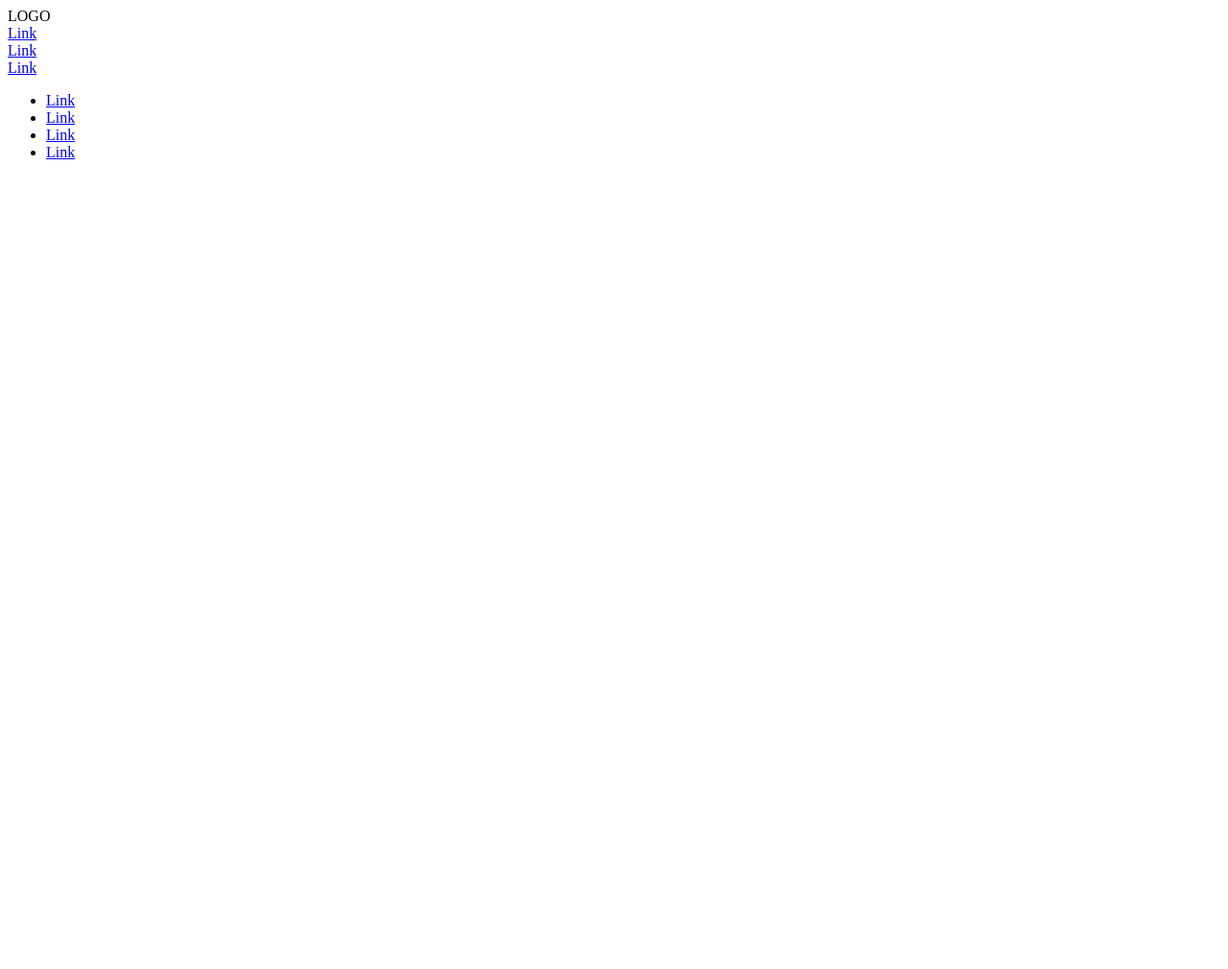
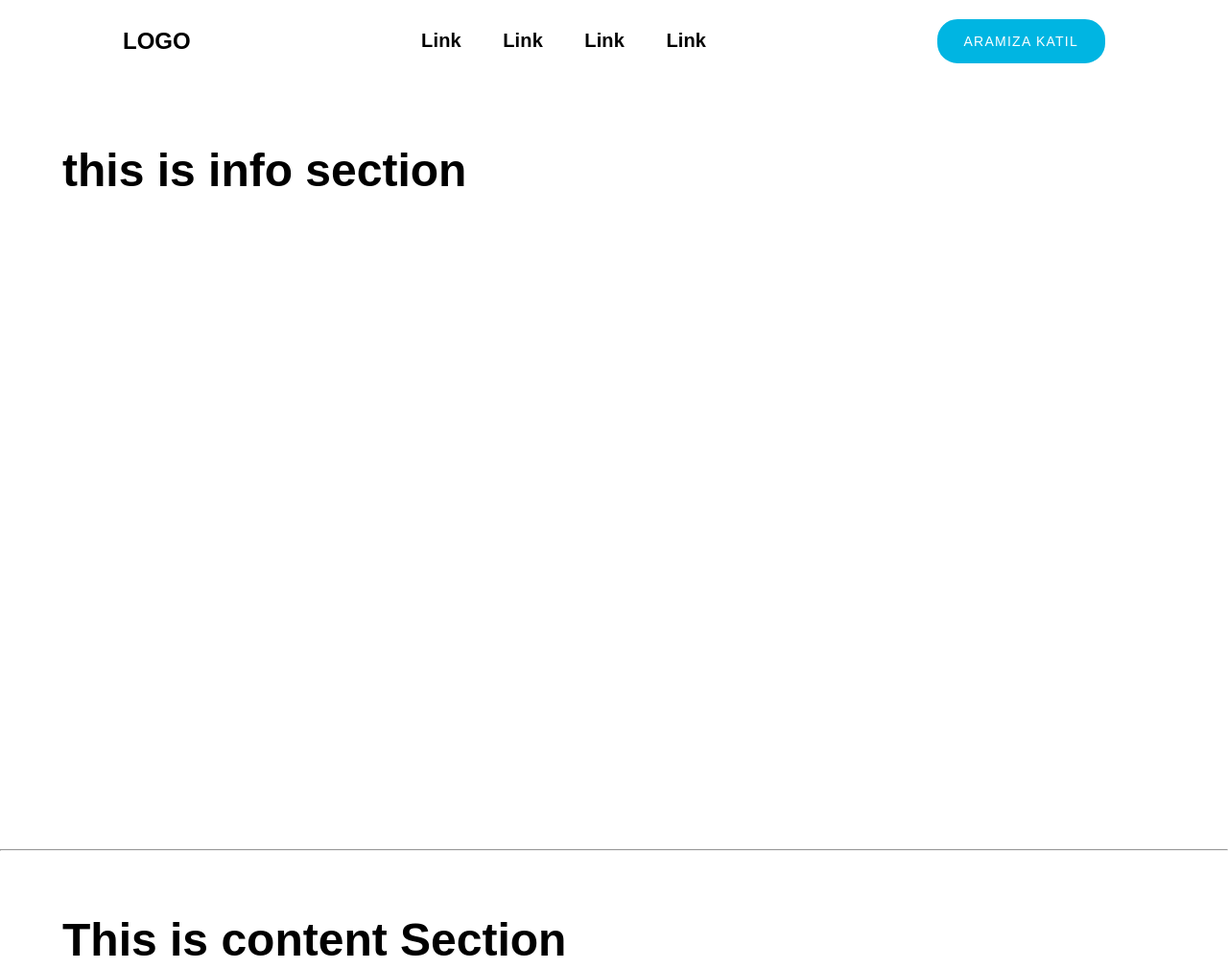
Before and after one commit to krizopraz/ankara-ieee-website, a plain HTML site: page cs/index.html in a window 1280 px wide. Shown: the top 1010 px of the page at 96% size. Before the commit the page ends 800 px from the top, so only its background shows below. Drawn offline with Linux system fonts and the light colour scheme.

Commit message:
Navigasyon barı oluşturuldu, geçici bir tema ayarlandı, içerik için gerekli alanlar ayarlandı

```diff
--- a/cs/index.css
+++ b/cs/index.css
@@ -0,0 +1,141 @@
+:root{
+    font-size: 13px;
+    --ieee-orange:#FFA300;
+    --ieee-blue:#00629b;
+    --ieee-cyan:#00b5e2;
+    --ieee-black:#000000;
+    --ieee-white:#ffffff;
+    --ieee-grey:#75787b;
+}
+*{
+    margin: 0;
+    padding: 0;
+    text-decoration: none;
+    color:var(--ieee-black);
+    box-sizing: border-box;
+    list-style: none;
+}
+h1,h2,h3,h4,h5,h6{
+    font-family: 'Montserrat', sans-serif !important;
+    text-transform: none;
+}
+h1{
+    font-size: 97px;
+    letter-spacing: -1.5px;
+    font-weight: 300;
+}
+h2{
+    font-size: 61px;
+    letter-spacing: -0.5px;
+    font-weight: 300;
+}
+h3{
+    font-size: 48px;
+    letter-spacing: 0px;
+}
+h4{
+    font-size: 34px;
+    letter-spacing: 0.25px;
+    font-weight: 500;
+}
+h5{
+    font-size: 24px;
+    letter-spacing: 0px;
+}
+h6{
+    font-size: 20px;
+    letter-spacing: 0.15px;
+}
+.subtitle-one{
+    font-family: 'Montserrat', sans-serif;
+    font-size: 16px;
+    letter-spacing: 0.15px;
+
+}
+.subtitle-two{
+    font-family: 'Montserrat', sans-serif;
+    font-size: 14px;
+    letter-spacing: 0.1px;
+    font-weight: 500;
+}
+body{
+    font-family: 'Open Sans', sans-serif;
+}
+.body-one{
+    font-family: 'Open Sans', sans-serif;
+    font-size: 16px;
+    letter-spacing: 0.5px;
+}
+.body-two{
+    font-family: 'Open Sans', sans-serif;
+    font-size: 14px;
+    letter-spacing: 0.25px;
+}
+button{
+    font-size: 14px;
+    letter-spacing: 1.25px;
+    text-transform: uppercase;
+    font-weight: 400;
+    transition: all 0.3s ease 0s;
+    background-color: var(--ieee-white);
+    color:var(--ieee-cyan);
+    border-color: var(--ieee-cyan);
+    border-radius: 1.5em;
+    box-shadow: none;
+    padding: 1rem 2rem;
+    border-style: solid;
+}
+button:hover{
+    color:var(--ieee-white);
+    background-color: var(--ieee-cyan);
+}
+button.filled{
+    font-size: 14px;
+    letter-spacing: 1.25px;
+    text-transform: uppercase;
+    font-weight: 400;
+    transition: all 0.3s ease 0s;
+    background-color: var(--ieee-cyan);
+    color:var(--ieee-white);
+    border-color: var(--ieee-cyan);
+    border-radius: 1.5em;
+    box-shadow: none;
+    padding: 1rem 2rem;
+    border-style: solid;
+}
+button.filled:hover{
+    color:var(--ieee-white);
+    background-color: var(--ieee-orange);
+    border-color: var(--ieee-orange);
+}
+caption{
+    font-family: 'Open Sans', sans-serif;
+    font-size: 12px;
+    letter-spacing: 0.4px;
+}
+.overline{
+    font-size: 10px;
+    font-family: 'Open Sans', sans-serif;
+    letter-spacing: 1.5px;
+}
+header{
+    display: flex;
+    justify-content: space-between;
+    align-items: center;
+    padding: 1.5rem 10%;
+}
+.nav__links li{
+    display: inline-block;
+    padding: 0px 20px;
+}
+.nav__links li a{
+    transition: all 0.3s ease 0s;
+}
+.nav__links li a:hover{
+    transition: all 0.3s ease 0s;
+    color: var(--ieee-orange)
+}
+section{
+    height: 100vh;
+    padding: 5rem;
+}
--- a/cs/index.html
+++ b/cs/index.html
@@ -4,26 +4,38 @@
     <meta charset="UTF-8">
     <meta http-equiv="X-UA-Compatible" content="IE=edge">
     <meta name="viewport" content="width=device-width, initial-scale=1.0">
+    <link rel="stylesheet" href="index.css">
     <title>IEEE Ankara Computer Society</title>
 </head>
 <body>
-    <nav class="navbar">
-        <div class="logo"><span>LOGO</span></div>
-        <div class="link"><a href="#">Link</a></div>
-        <div class="link"><a href="#">Link</a></div>
-        <div class="link"><a href="#">Link</a></div>
-    </nav>
+    <header>
+        <div class="logo"><h5>LOGO</h5></div>
+        <nav class="navbar">
+            <ul class="nav__links">
+                <li><h6><a href="">Link</a></h6></li>
+                <li><h6><a href="">Link</a></h6></li>
+                <li><h6><a href="">Link</a></h6></li>
+                <li><h6><a href="">Link</a></h6></li>
+            </ul>
+        </nav>
+        <div class="contact"><button class="filled">aramıza katıl</button></div>
+    </header>
     <main>
-        <article></article>
+        <section class='info-section'>
+            <h3>this is info section</h3>
+        </section>
+        <hr>
+        <section class='content-section'>
+            <h3>This is content Section</h3>
+        </section>
+        <hr>
+        <section class='contact-section'>
+            <h3>This is contact section</h3>
+        </section>
     </main>
     <footer class='footer'>
-        <ul>
-            <li><a href="#">Link</a></li>
-            <li><a href="#">Link</a></li>
-            <li><a href="#">Link</a></li>
-            <li><a href="#">Link</a></li>
-        </ul>
+        <span><h4>This is a footer</h4></span>
+    </footer>
 
-    </footer>
 </body>
 </html>
```
